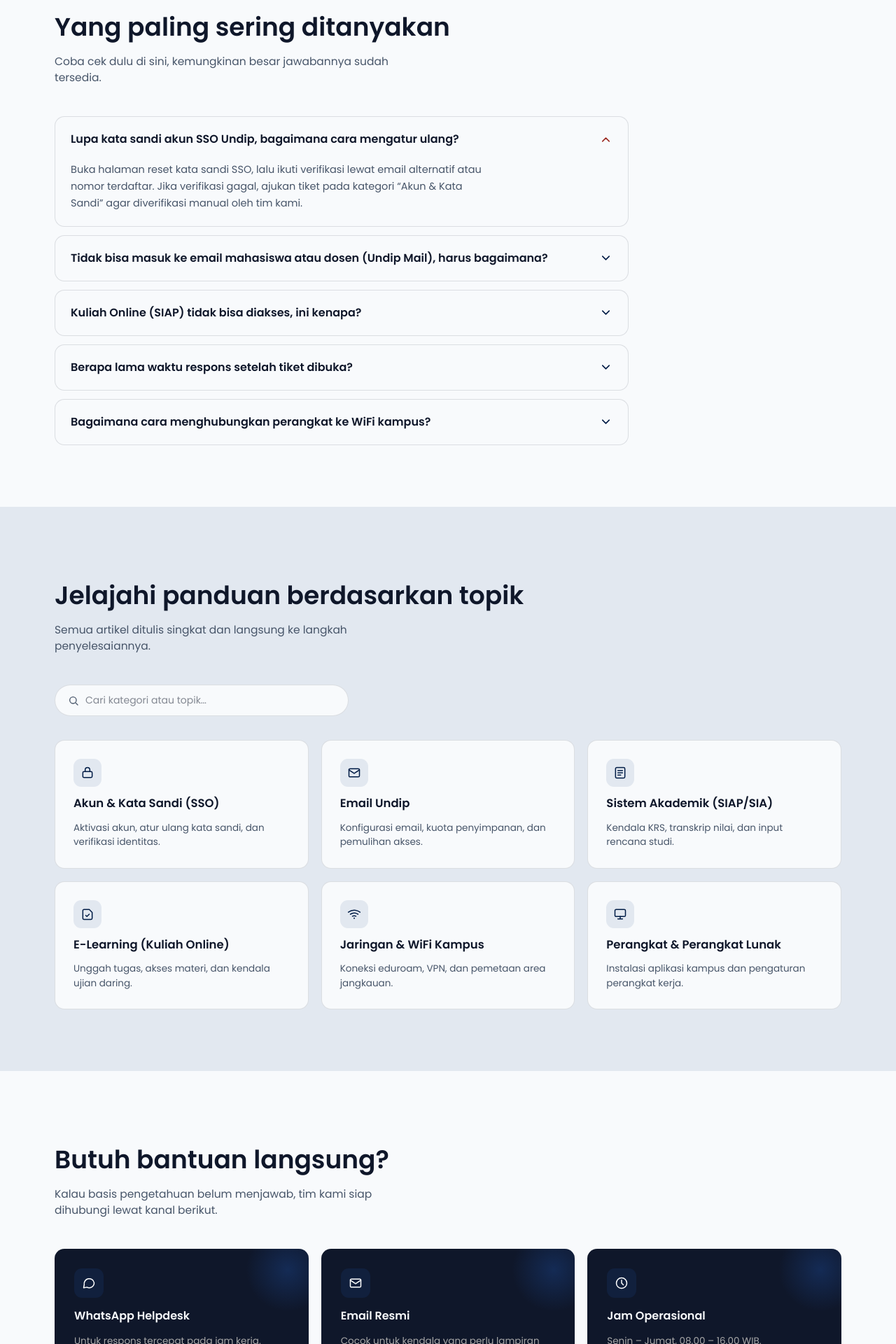
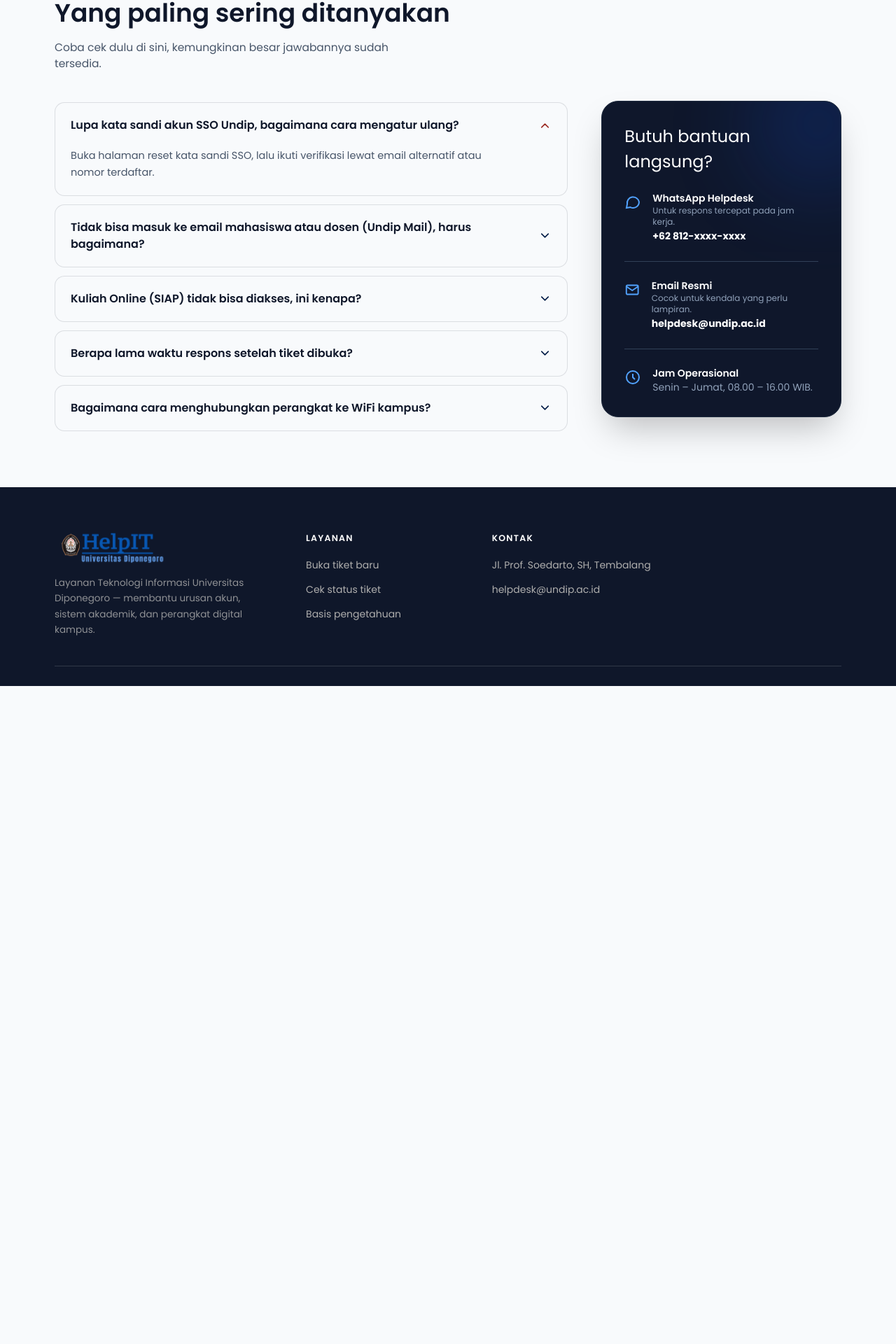
Before and after one commit to rositadwiahyani/helpdesk-it, a Next.js app: page / in a window 1280 px wide. Shown: the part 875-2795 px from the top of the page at 70% size. After the commit the page ends 1855 px from the top, so only its background shows below. Built offline with nearby package versions, Linux system fonts and the light colour scheme.

Commit message:
refactor(Beranda): improve FAQ section layout and update content for clarity

```diff
--- a/src/components/Beranda.tsx
+++ b/src/components/Beranda.tsx
@@ -9,7 +9,6 @@ export default function Beranda() {
   const [activeFaq, setActiveFaq] = useState<number | null>(0);
   const [isLoggedIn, setIsLoggedIn] = useState(false);
 
-  // Cek status login saat halaman dimuat
   useEffect(() => {
     setIsLoggedIn(localStorage.getItem('isLoggedIn') === 'true');
   }, []);
@@ -79,23 +78,27 @@ export default function Beranda() {
           </div>
         </div>
 
-        {/* FAQ SECTION */}
-        <section className="section" id="faq">
-          <div className="container">
+        {/* CONTAINER GRID: FAQ & SIDEBAR (ITEMS-START PENTING BIAR STICKY ANTENG) */}
+        <div className="container grid grid-cols-1 lg:grid-cols-3 gap-12 py-12 items-start overflow-visible">
+
+          {/* KOLOM KIRI: FAQ */}
+          {/* Tambahin 'mb-20' di sini biar punya jarak bawah */}
+          <section className="lg:col-span-2 mt-20 mb-20" id="faq">
             <div className="section-head reveal is-visible">
               <div>
-                <h2 style={{marginTop: '12px'}}>Yang paling sering ditanyakan</h2>
+                <h2 style={{marginTop: '0'}}>Yang paling sering ditanyakan</h2>
                 <p>Coba cek dulu di sini, kemungkinan besar jawabannya sudah tersedia.</p>
               </div>
             </div>
 
             <div className="faq-list reveal is-visible">
+              {/* ... isi FAQ kamu tetap sama ... */}
               {[
-                { q: "Lupa kata sandi akun SSO Undip, bagaimana cara mengatur ulang?", a: "Buka halaman reset kata sandi SSO, lalu ikuti verifikasi lewat email alternatif atau nomor terdaftar. Jika verifikasi gagal, ajukan tiket pada kategori “Akun & Kata Sandi” agar diverifikasi manual oleh tim kami." },
-                { q: "Tidak bisa masuk ke email mahasiswa atau dosen (Undip Mail), harus bagaimana?", a: "Periksa dulu apakah kata sandi SSO masih berlaku, karena Undip Mail memakai kredensial yang sama. Bila status akun aktif namun tetap gagal masuk, laporkan lewat tiket kategori “Email” disertai tangkapan layar pesan kesalahan." },
-                { q: "Kuliah Online (SIAP) tidak bisa diakses, ini kenapa?", a: "Kendala biasanya berasal dari sesi login yang kedaluwarsa atau jaringan yang tidak stabil. Coba akses lewat mode penyamaran (incognito) terlebih dahulu; jika masih gagal, laporkan lewat kategori “Sistem Akademik” dengan menyertakan waktu kejadian." },
-                { q: "Berapa lama waktu respons setelah tiket dibuka?", a: "Rata-rata respons awal diberikan dalam 1×24 jam pada hari dan jam kerja. Tiket dengan prioritas mendesak, seperti gangguan yang berdampak pada ujian, ditangani lebih dahulu." },
-                { q: "Bagaimana cara menghubungkan perangkat ke WiFi kampus?", a: "Gunakan kredensial SSO yang sama untuk masuk ke jaringan kampus, lalu pilih profil eduroam bila tersedia di lokasi kamu. Panduan konfigurasi per perangkat tersedia lengkap di kategori “Jaringan & WiFi”." }
+                { q: "Lupa kata sandi akun SSO Undip, bagaimana cara mengatur ulang?", a: "Buka halaman reset kata sandi SSO, lalu ikuti verifikasi lewat email alternatif atau nomor terdaftar." },
+                { q: "Tidak bisa masuk ke email mahasiswa atau dosen (Undip Mail), harus bagaimana?", a: "Periksa dulu apakah kata sandi SSO masih berlaku..." },
+                { q: "Kuliah Online (SIAP) tidak bisa diakses, ini kenapa?", a: "Kendala biasanya berasal dari sesi login yang kedaluwarsa atau jaringan tidak stabil." },
+                { q: "Berapa lama waktu respons setelah tiket dibuka?", a: "Rata-rata respons awal diberikan dalam 1×24 jam pada hari dan jam kerja." },
+                { q: "Bagaimana cara menghubungkan perangkat ke WiFi kampus?", a: "Gunakan kredensial SSO yang sama untuk masuk ke jaringan kampus." }
               ].map((faq, index) => (
                 <div key={index} className="faq-item" data-open={activeFaq === index}>
                   <button className="faq-q" onClick={() => toggleFaq(index)}>
@@ -108,92 +111,62 @@ export default function Beranda() {
                 </div>
               ))}
             </div>
-          </div>
           </section>
 
-        {/* KNOWLEDGE BASE */}
-        <section className="section section-alt" id="kb">
-          <div className="container">
-            <div className="section-head reveal is-visible">
+          {/* KOLOM KANAN: SIDEBAR BANTUAN (MOBILE-FIXED) */}
+          <aside className="lg:col-span-1 mb-16 lg:mb-0">
+            <div className="sticky top-32 mt-[232px]">
+              <div className="relative overflow-hidden bg-slate-900 p-8 rounded-3xl border border-slate-800 shadow-2xl reveal is-visible text-white">
+
+                {/* EFEK GLOW */}
+                <div className="absolute -top-16 -right-16 w-48 h-48 bg-blue-600 opacity-20 blur-3xl rounded-full pointer-events-none"></div>
+
+                <h2 style={{marginTop: '0', fontSize: '1.5rem', marginBottom: '1.5rem', color: 'white', position: 'relative'}}>Butuh bantuan langsung?</h2>
+
+                <div className="space-y-6 relative">
+                  {/* WhatsApp */}
+                  <div className="flex items-start gap-4">
+                    <div className="mt-1 text-blue-400">
+                      <svg className="w-6 h-6" viewBox="0 0 24 24" fill="none" stroke="currentColor" strokeWidth="2"><path d="M21 11.5a8.5 8.5 0 0 1-12.4 7.55L3 20l1.02-5.4A8.5 8.5 0 1 1 21 11.5Z"/></svg>
+                    </div>
                     <div>
-                <h2 style={{marginTop: '12px'}}>Jelajahi panduan berdasarkan topik</h2>
-                <p>Semua artikel ditulis singkat dan langsung ke langkah penyelesaiannya.</p>
+                      <p className="text-sm font-semibold text-white">WhatsApp Helpdesk</p>
+                      <p className="text-xs text-slate-400 mb-1">Untuk respons tercepat pada jam kerja.</p>
+                      <a href="#" className="text-sm font-bold text-blue-300 hover:underline">+62 812-xxxx-xxxx</a>
                     </div>
                   </div>
 
-            <div className="kb-searchrow reveal is-visible">
-              <div className="kb-search">
-                <svg viewBox="0 0 24 24" fill="none" stroke="currentColor" strokeWidth="2" strokeLinecap="round"><circle cx="11" cy="11" r="7"/><path d="M21 21l-4.3-4.3"/></svg>
-                <input type="text" id="kb-search" placeholder="Cari kategori atau topik…" aria-label="Cari kategori basis pengetahuan" />
+                  <div className="border-t border-slate-700"></div>
+
+                  {/* Email */}
+                  <div className="flex items-start gap-4">
+                    <div className="mt-1 text-blue-400">
+                      <svg className="w-6 h-6" viewBox="0 0 24 24" fill="none" stroke="currentColor" strokeWidth="2"><rect x="3" y="5" width="18" height="14" rx="2"/><path d="M3 7l9 6 9-6"/></svg>
+                    </div>
+                    <div>
+                      <p className="text-sm font-semibold text-white">Email Resmi</p>
+                      <p className="text-xs text-slate-400 mb-1">Cocok untuk kendala yang perlu lampiran.</p>
+                      <a href="mailto:helpdesk@undip.ac.id" className="text-sm font-bold text-blue-300 hover:underline">helpdesk@undip.ac.id</a>
                     </div>
                   </div>
 
-            <div className="kb-grid reveal is-visible" id="kb-grid">
-              <div className="kb-card cursor-pointer" onClick={(e) => handleProtectedAction(e, '/knowledgebase/sso')}>
-                <div className="kb-top"><div className="kb-icon"><svg viewBox="0 0 24 24" fill="none" stroke="currentColor" strokeWidth="1.8" strokeLinecap="round" strokeLinejoin="round"><rect x="4" y="10" width="16" height="10" rx="2"/><path d="M8 10V7a4 4 0 0 1 8 0v3"/></svg></div></div>
-                <h3>Akun &amp; Kata Sandi (SSO)</h3>
-                <p>Aktivasi akun, atur ulang kata sandi, dan verifikasi identitas.</p>
+                  <div className="border-t border-slate-700"></div>
+
+                  {/* Jam Operasional */}
+                  <div className="flex items-start gap-4">
+                    <div className="mt-1 text-blue-400">
+                      <svg className="w-6 h-6" viewBox="0 0 24 24" fill="none" stroke="currentColor" strokeWidth="2"><circle cx="12" cy="12" r="9"/><path d="M12 7v5l3 3"/></svg>
                     </div>
-              <div className="kb-card cursor-pointer" onClick={(e) => handleProtectedAction(e, '/knowledgebase/email')}>
-                <div className="kb-top"><div className="kb-icon"><svg viewBox="0 0 24 24" fill="none" stroke="currentColor" strokeWidth="1.8" strokeLinecap="round" strokeLinejoin="round"><rect x="3" y="5" width="18" height="14" rx="2"/><path d="M3 7l9 6 9-6"/></svg></div></div>
-                <h3>Email Undip</h3>
-                <p>Konfigurasi email, kuota penyimpanan, dan pemulihan akses.</p>
-              </div>
-              <div className="kb-card cursor-pointer" onClick={(e) => handleProtectedAction(e, '/knowledgebase/siap')}>
-                <div className="kb-top"><div className="kb-icon"><svg viewBox="0 0 24 24" fill="none" stroke="currentColor" strokeWidth="1.8" strokeLinecap="round" strokeLinejoin="round"><rect x="4" y="3" width="16" height="18" rx="2"/><path d="M8 8h8M8 12h8M8 16h5"/></svg></div></div>
-                <h3>Sistem Akademik (SIAP/SIA)</h3>
-                <p>Kendala KRS, transkrip nilai, dan input rencana studi.</p>
-              </div>
-              <div className="kb-card cursor-pointer" onClick={(e) => handleProtectedAction(e, '/knowledgebase/elearning')}>
-                <div className="kb-top"><div className="kb-icon"><svg viewBox="0 0 24 24" fill="none" stroke="currentColor" strokeWidth="1.8" strokeLinecap="round" strokeLinejoin="round"><path d="M4 19V6a2 2 0 0 1 2-2h9l5 5v10a2 2 0 0 1-2 2H6a2 2 0 0 1-2-2Z"/><path d="M9 14l2 2 4-4"/></svg></div></div>
-                <h3>E-Learning (Kuliah Online)</h3>
-                <p>Unggah tugas, akses materi, dan kendala ujian daring.</p>
-              </div>
-              <div className="kb-card cursor-pointer" onClick={(e) => handleProtectedAction(e, '/knowledgebase/jaringan')}>
-                <div className="kb-top"><div className="kb-icon"><svg viewBox="0 0 24 24" fill="none" stroke="currentColor" strokeWidth="1.8" strokeLinecap="round" strokeLinejoin="round"><path d="M2 8.5a17 17 0 0 1 20 0M5.5 12a12 12 0 0 1 13 0M9 15.5a7 7 0 0 1 6 0"/><circle cx="12" cy="19" r="1.2" fill="currentColor" stroke="none"/></svg></div></div>
-                <h3>Jaringan &amp; WiFi Kampus</h3>
-                <p>Koneksi eduroam, VPN, dan pemetaan area jangkauan.</p>
-              </div>
-              <div className="kb-card cursor-pointer" onClick={(e) => handleProtectedAction(e, '/knowledgebase/software')}>
-                <div className="kb-top"><div className="kb-icon"><svg viewBox="0 0 24 24" fill="none" stroke="currentColor" strokeWidth="1.8" strokeLinecap="round" strokeLinejoin="round"><rect x="3" y="4" width="18" height="12" rx="2"/><path d="M8 20h8M12 16v4"/></svg></div></div>
-                <h3>Perangkat &amp; Perangkat Lunak</h3>
-                <p>Instalasi aplikasi kampus dan pengaturan perangkat kerja.</p>
+                    <div>
+                      <p className="text-sm font-semibold text-white">Jam Operasional</p>
+                      <p className="text-sm text-slate-400">Senin – Jumat, 08.00 – 16.00 WIB.</p>
                     </div>
                   </div>
                 </div>
-        </section>
-
-        {/* CONTACT */}
-        <section className="section" id="contact">
-          <div className="container">
-            <div className="section-head reveal is-visible">
-              <div>
-                <h2 style={{marginTop: '12px'}}>Butuh bantuan langsung?</h2>
-                <p>Kalau basis pengetahuan belum menjawab, tim kami siap dihubungi lewat kanal berikut.</p>
               </div>
             </div>
-            <div className="contact-grid reveal is-visible">
-              <div className="contact-card">
-                <div className="contact-icon"><svg viewBox="0 0 24 24" fill="none" stroke="currentColor" strokeWidth="1.8" strokeLinecap="round" strokeLinejoin="round"><path d="M21 11.5a8.5 8.5 0 0 1-12.4 7.55L3 20l1.02-5.4A8.5 8.5 0 1 1 21 11.5Z"/></svg></div>
-                <h3>WhatsApp Helpdesk</h3>
-                <p>Untuk respons tercepat pada jam kerja.</p>
-                <a href="#" className="value">+62 812-xxxx-xxxx</a>
+          </aside>
           </div>
-              <div className="contact-card">
-                <div className="contact-icon"><svg viewBox="0 0 24 24" fill="none" stroke="currentColor" strokeWidth="1.8" strokeLinecap="round" strokeLinejoin="round"><rect x="3" y="5" width="18" height="14" rx="2"/><path d="M3 7l9 6 9-6"/></svg></div>
-                <h3>Email Resmi</h3>
-                <p>Cocok untuk kendala yang perlu lampiran berkas.</p>
-                <a href="mailto:helpdesk@undip.ac.id" className="value">helpdesk@undip.ac.id</a>
-              </div>
-              <div className="contact-card">
-                <div className="contact-icon"><svg viewBox="0 0 24 24" fill="none" stroke="currentColor" strokeWidth="1.8" strokeLinecap="round" strokeLinejoin="round"><circle cx="12" cy="12" r="9"/><path d="M12 7v5l3 3"/></svg></div>
-                <h3>Jam Operasional</h3>
-                <p>Senin – Jumat, 08.00 – 16.00 WIB.</p>
-                <a href="#" className="value">Di luar jam ini → tiket tertulis</a>
-              </div>
-            </div>
-          </div>
-        </section>
       </main>
       <Footer />
     </>
```
Lines whose indentation alone changed are shown as unchanged.
